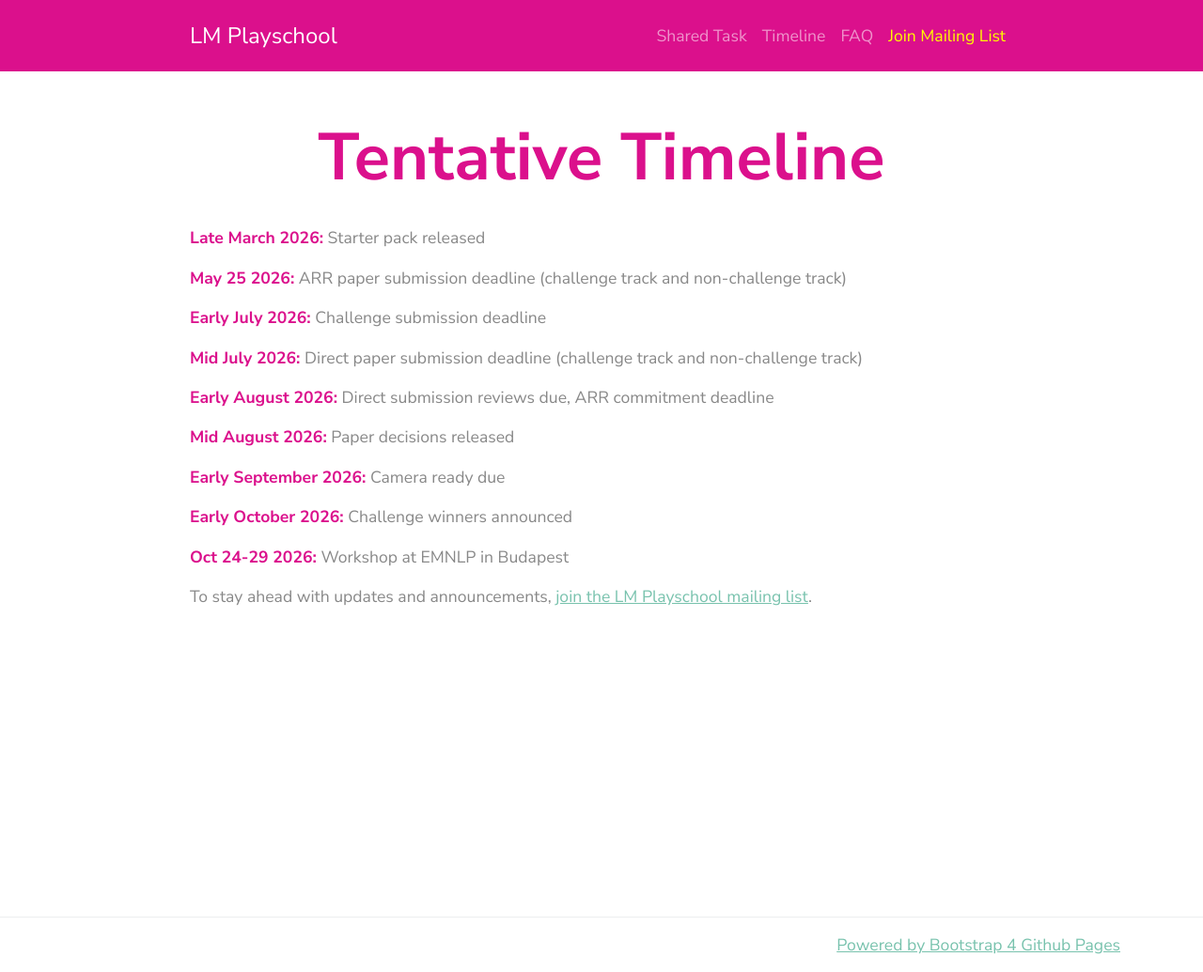
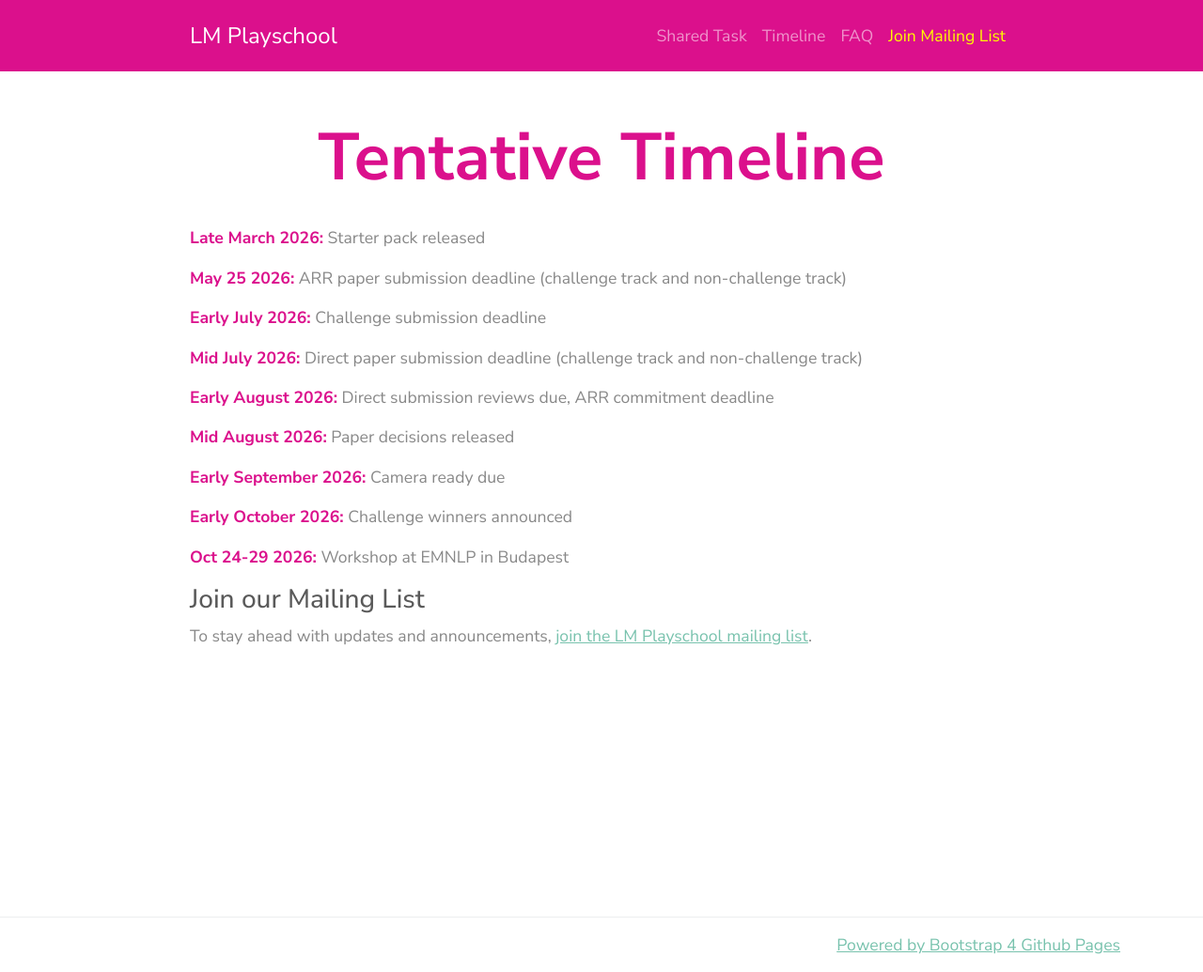
Before and after one commit to lm-playschool/lm-playschool.github.io, a Jekyll site: the page built from timeline.md, in a window 1280 px wide. Shown: the whole page at 94% size. Built offline with Jekyll 4.4.1, drawn with Linux system fonts in a browser that asks for light colours.

Commit message:
Add mailing list subscription information
Added a section to encourage users to join the mailing list for updates.

```diff
--- a/timeline.md
+++ b/timeline.md
@@ -20,4 +20,6 @@ layout: timeline
 
 <p><span style="color: #DB108C; font-weight: bold;">Oct 24-29 2026:</span> Workshop at EMNLP in Budapest</p>
 
+### Join our Mailing List
+
 To stay ahead with updates and announcements, [join the LM Playschool mailing list](https://www.listserv.dfn.de/sympa/subscribe/llm-playschool-challenge).
```
